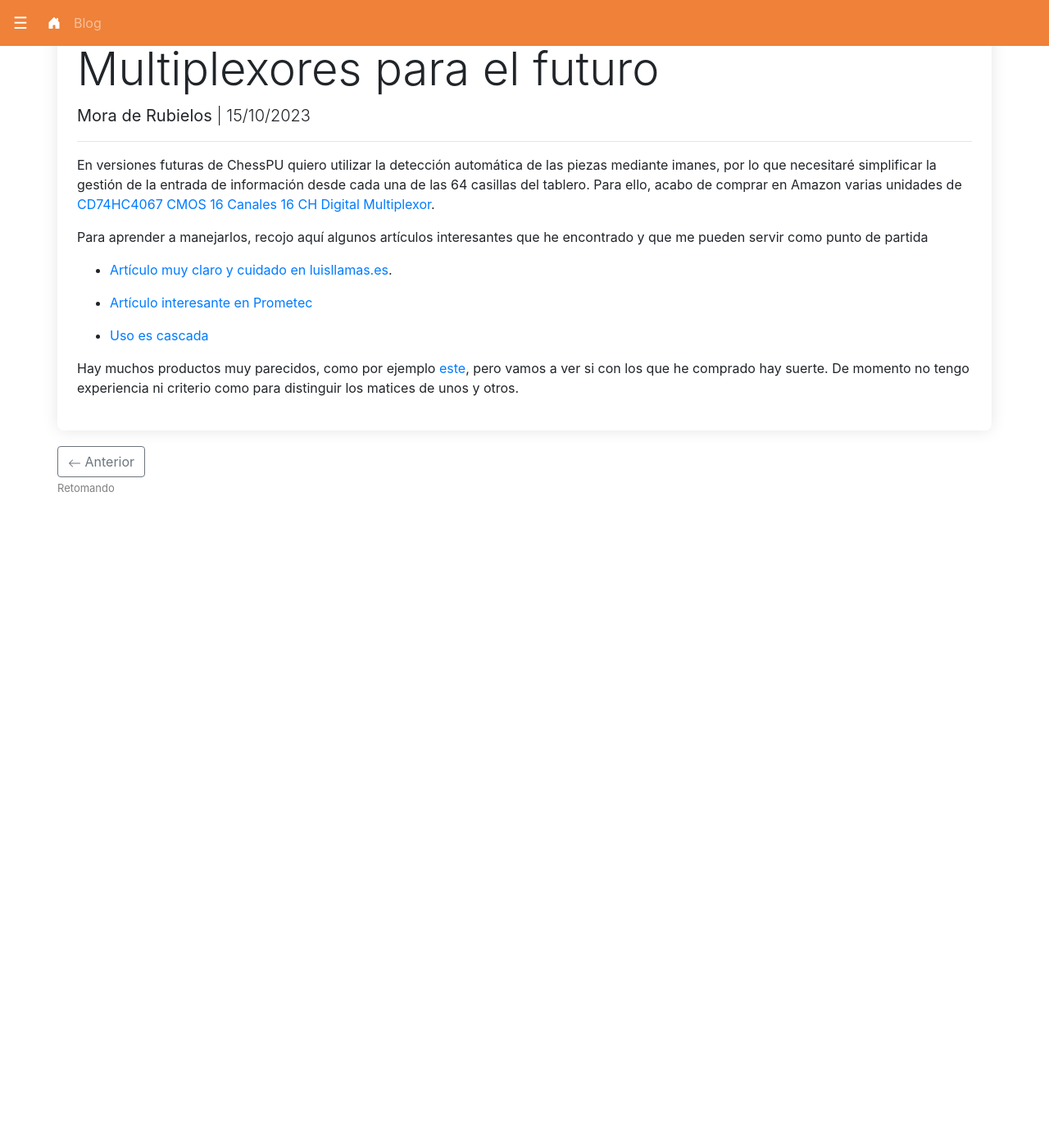
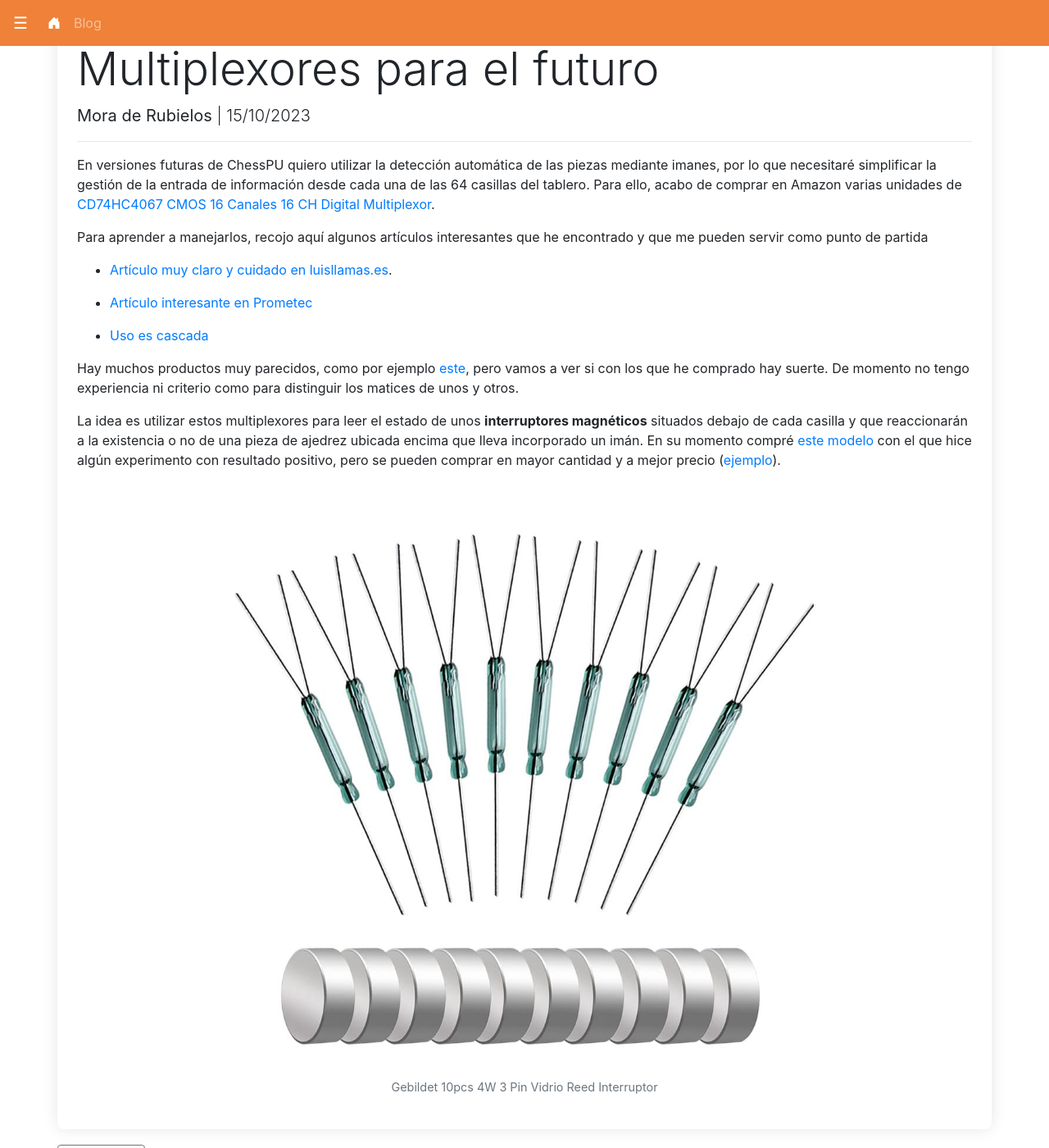
Before and after one commit to ChessPU/WebChessPU, a Jekyll site: the page built from _posts/2023-10-15-multiplexores-para-el-futuro.md, in a window 1280 px wide and 1400 px high, scrolled down 461 px. Shown: the whole window at 82% size. Built offline with Jekyll 4.4.1, drawn with Linux system fonts in a browser that asks for light colours; nearby versions of some CDN libraries; before the commit the page ends 1091 px from its top, so only the background shows below that.

Commit message:
Mejora de la última entrada de blog

```diff
--- a/_posts/2023-10-15-multiplexores-para-el-futuro.md
+++ b/_posts/2023-10-15-multiplexores-para-el-futuro.md
@@ -23,3 +23,15 @@ encontrado y que me pueden servir como punto de partida
 Hay muchos productos muy parecidos, como por ejemplo [este](https://amzn.eu/d/88SyM11),
 pero vamos a ver si con los que he comprado hay suerte. De momento no tengo
 experiencia ni criterio como para distinguir los matices de unos y otros.
+
+La idea es utilizar estos multiplexores para leer el estado de unos
+**interruptores magnéticos** situados debajo de cada casilla y que reaccionarán
+a la existencia o no de una pieza de ajedrez ubicada encima que lleva
+incorporado un imán. En su momento compré [este modelo](https://amzn.eu/d/7UPyihs)
+con el que hice algún experimento con resultado positivo, pero se pueden
+comprar en mayor cantidad y a mejor precio ([ejemplo](https://amzn.eu/d/8bJKoLh)).
+
+        {% assign img_url = "/assets/img/blog/2023-10-15/interruptor_magnetico.jpg" %}
+        {% assign img_description = "Gebildet 10pcs 4W 3 Pin Vidrio Reed Interruptor" %}
+        {% assign img_style = "" %}
+        {% include blog/one-image.html %}
```
Also changed, not shown: assets/img/blog/2023-10-15/interruptor_magnetico.jpg (added).
